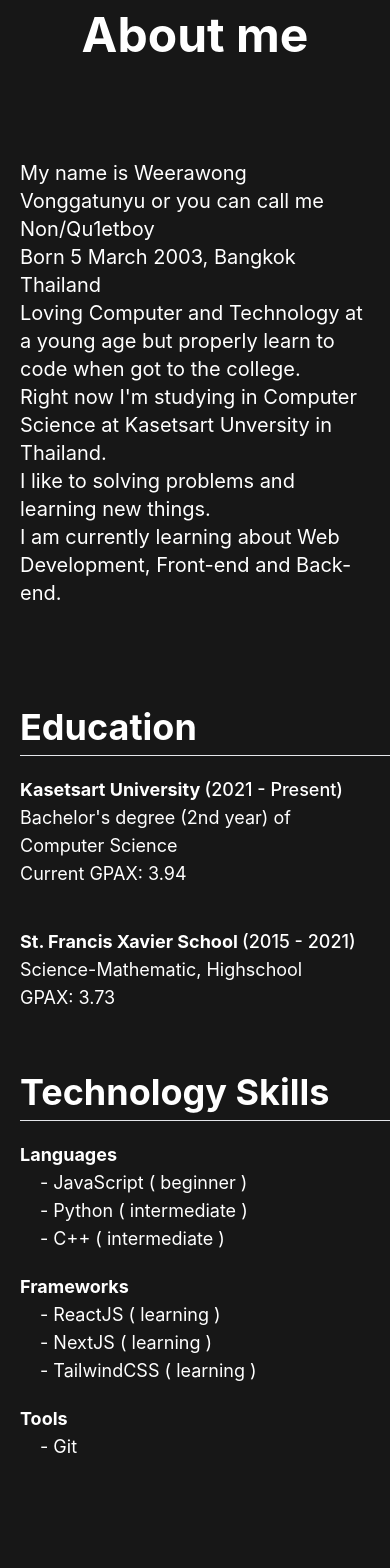
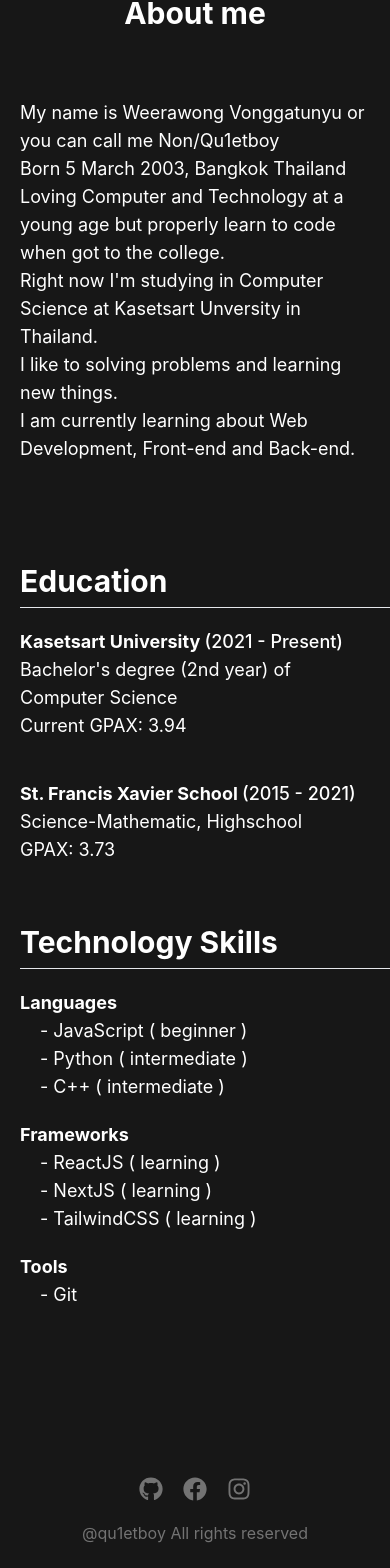
Before and after one commit to Qu1etboy/portfolio, a Next.js app: page /About in a window 390 px wide. Shown: the part 121-1689 px from the top of the page. Built offline with nearby package versions, Linux system fonts and the light colour scheme.

Commit message:
Refactor code and fix styling

```diff
--- /dev/null
+++ b/components/Container.js
@@ -0,0 +1,34 @@
+import Head from "next/head";
+import Navbar from "./Navbar";
+import Footer from "./Footer";
+
+const Container = (props) => {
+  const { children, ...customMeta } = props;
+
+  const meta = {
+    title: "Qu1etboy",
+    description: "Qu1etboy's Website",
+    author: "Weerawong Vonggatunyu",
+    type: "website",
+    ...customMeta,
+  };
+
+  return (
+    <>
+      <Head>
+        <meta charSet="UTF-8" />
+        <meta name="viewport" content="width=device-width, initial-scale=1" />
+        <meta name="description" content={meta.description} />
+        <meta name="author" content={meta.author} />
+        <title>{meta.title}</title>
+      </Head>
+      <div className="flex flex-col min-h-screen relative text-black dark:text-white">
+        <Navbar />
+        {children}
+        <Footer />
+      </div>
+    </>
+  );
+};
+
+export default Container;
--- a/components/Footer.js
+++ b/components/Footer.js
@@ -1,9 +1,15 @@
 import { FaGithub, FaFacebook, FaInstagram } from "react-icons/fa";
 import Link from "next/link";
+import { useRouter } from "next/router";
 
 const Footer = () => {
+  const router = useRouter();
   return (
-    <div className="w-full p-5 mt-auto text-neutral-500 flex flex-col items-center">
+    <div
+      className={`w-full ${
+        router.asPath === "/" ? "absolute" : ""
+      } bottom-0 p-5 mt-auto text-neutral-500 flex flex-col items-center`}
+    >
       <div className="flex gap-5 mb-5">
         <Link href="https://github.com/Qu1etboy">
           <FaGithub className="text-2xl cursor-pointer" />
--- a/components/GridItem.js
+++ b/components/GridItem.js
@@ -9,7 +9,7 @@ export const WorkGridItem = ({ children, thumbnail, title, url }) => {
           <Image src={thumbnail} width="200" height="200" alt="thumbnail" />
         </div>
         <div className="text-center p-5 h-[200px] w-[200px]">
-          <h1 className="font-bold text-2xl mb-5">{title}</h1>
+          <h1 className="font-bold text-lg mb-5">{title}</h1>
           <p>{children}</p>
         </div>
       </div>
--- a/components/Navbar.js
+++ b/components/Navbar.js
@@ -4,22 +4,29 @@ import Link from "next/link";
 import { FaBars } from "react-icons/fa";
 import { IoMdClose } from "react-icons/io";
 import { SlideDown } from "./Animations";
+import { useRouter } from "next/router";
 
 const Navbar = () => {
   const [open, setOpen] = useState(false);
+  const router = useRouter();
 
   return (
-    <div>
-      <div className="container mx-auto relative w-full bg-neutral-50 dark:bg-neutral-900 flex items-center z-20 duration-200">
-        <div className={`hidden md:block`}>
+    <>
+      <div
+        className={`${
+          router.asPath === "/" ? "absolute" : ""
+        } w-full bg-neutral-50 dark:bg-neutral-900 flex justify-center items-center z-20 duration-200`}
+      >
+        <div className="flex items-center container">
+          <div className="hidden md:block">
             <ul className="flex flex-col md:flex-row list-none">
               <Link href="/">
                 <li className="px-5 cursor-pointer">Home</li>
               </Link>
-            <Link href="/About">
+              <Link href="/about">
                 <li className="px-5 cursor-pointer">About me</li>
               </Link>
-            <Link href="/Works">
+              <Link href="/works">
                 <li className="px-5 cursor-pointer">Works</li>
               </Link>
             </ul>
@@ -32,6 +39,7 @@ const Navbar = () => {
               ) : (
                 <FaBars className="block md:hidden ml-3 cursor-pointer text-xl" />
               )}
+            </div>
           </div>
         </div>
       </div>
@@ -61,7 +69,7 @@ const Navbar = () => {
           </ul>
         </div>
       </SlideDown>
-    </div>
+    </>
   );
 };
 
--- a/pages/About.js
+++ b/pages/About.js
@@ -2,46 +2,65 @@ import Navbar from "../components/Navbar";
 import Footer from "../components/Footer";
 import { FadeIn } from "../components/Animations";
 import Layout from "../components/layouts/article";
+import Container from "../components/Container";
 
 const About = () => {
   return (
-        <Layout title='About'>
-                <div className="relative w-full min-h-screen dark:text-white text-black duration-200">
-                    <Navbar/>
-
+    <Container>
       <FadeIn>
-                        <div className="flex flex-col justify-center items-center mt-16 md:mt-32">
-                            <h1 className='text-5xl font-bold mb-20'>About me</h1>
-                            <div className='text-xl p-5'>
-                                <p>My name is Weerawong Vonggatunyu or you can call me Non/Qu1etboy</p>
+        <div className="flex flex-col justify-center items-center mt-12">
+          <h1 className="text-3xl font-bold mb-12">About me</h1>
+          <div className="text-lg p-5">
+            <p>
+              My name is Weerawong Vonggatunyu or you can call me Non/Qu1etboy
+            </p>
             <p>Born 5 March 2003, Bangkok Thailand</p>
-                                <p>Loving Computer and Technology at a young age but properly learn to code when got to the college.</p>
-                                <p>Right now I&apos;m studying in Computer Science at Kasetsart Unversity in Thailand.</p>
+            <p>
+              Loving Computer and Technology at a young age but properly learn
+              to code when got to the college.
+            </p>
+            <p>
+              Right now I&apos;m studying in Computer Science at Kasetsart
+              Unversity in Thailand.
+            </p>
             <p>I like to solving problems and learning new things.</p>
-                                <p>I am currently learning about Web Development, Front-end and Back-end.</p>
+            <p>
+              I am currently learning about Web Development, Front-end and
+              Back-end.
+            </p>
           </div>
           <div className="grid grid-cols-1 md:grid-cols-2 gap-10 mt-20 mb-32">
             <div>
-                                    <h1 className='ml-5 text-4xl font-bold border-b pb-2'>Education</h1>
+              <h1 className="ml-5 text-3xl font-bold border-b pb-2">
+                Education
+              </h1>
               <ul className="text-lg">
                 <li className="p-5">
-                                            <h1 className='font-bold'>Kasetsart University <span className="font-medium">(2021 - Present)</span></h1>
+                  <h1 className="font-bold">
+                    Kasetsart University{" "}
+                    <span className="font-medium">(2021 - Present)</span>
+                  </h1>
                   <p>Bachelor&apos;s degree (2nd year) of Computer Science</p>
                   <p>Current GPAX: 3.94</p>
                 </li>
                 <li className="p-5">
-                                            <h1 className='font-bold'>St. Francis Xavier School <span className="font-medium">(2015 - 2021)</span></h1>
+                  <h1 className="font-bold">
+                    St. Francis Xavier School{" "}
+                    <span className="font-medium">(2015 - 2021)</span>
+                  </h1>
                   <p>Science-Mathematic, Highschool</p>
                   <p>GPAX: 3.73</p>
                 </li>
               </ul>
             </div>
             <div>
-                                    <h1 className='ml-5 text-4xl font-bold border-b pb-2'>Technology Skills</h1>
+              <h1 className="ml-5 text-3xl font-bold border-b pb-2">
+                Technology Skills
+              </h1>
               <ul className="text-lg p-5">
                 <li className="mb-5">
                   <span className="font-bold">Languages</span>
-                                                <ul className='pl-5'>
+                  <ul className="pl-5">
                     <li>- JavaScript ( beginner )</li>
                     <li>- Python ( intermediate )</li>
                     <li>- C++ ( intermediate )</li>
@@ -49,7 +68,7 @@ const About = () => {
                 </li>
                 <li className="mb-5">
                   <span className="font-bold">Frameworks</span>
-                                                <ul className='pl-5'>
+                  <ul className="pl-5">
                     <li>- ReactJS ( learning )</li>
                     <li>- NextJS ( learning )</li>
                     <li>- TailwindCSS ( learning )</li>
@@ -57,7 +76,7 @@ const About = () => {
                 </li>
                 <li>
                   <span className="font-bold">Tools</span>
-                                                <ul className='pl-5'>
+                  <ul className="pl-5">
                     <li>- Git</li>
                   </ul>
                 </li>
@@ -66,10 +85,8 @@ const About = () => {
           </div>
         </div>
       </FadeIn>
-                    <Footer />
-                </div>
-        </Layout>
-    )
-}
+    </Container>
+  );
+};
 
 export default About;
--- a/pages/index.js
+++ b/pages/index.js
@@ -4,6 +4,7 @@ import Typed from "typed.js";
 import { FadeIn } from "../components/Animations";
 import Footer from "../components/Footer";
 import Navbar from "../components/Navbar";
+import Container from "../components/Container";
 import "../styles/Home.module.css";
 
 export default function Home() {
@@ -25,9 +26,8 @@ export default function Home() {
   }, []);
 
   return (
-    <div className="relative min-h-screen w-full duration-200 text-black dark:text-white flex flex-col">
-      <Navbar />
-      <div className="w-full mt-32 md:mt-48  flex justify-center items-center">
+    <Container>
+      <div className="w-full min-h-screen flex justify-center items-center">
         <FadeIn>
           <div className="flex-col justify-center items-center">
             <div className="flex flex-col justify-center items-center">
@@ -49,7 +49,7 @@ export default function Home() {
               </div>
             </div>
 
-            <div className="grid grid-cols-1 md:grid-cols-2 gap-5 mb-32 mt-10 mx-auto w-72 md:w-96">
+            <div className="grid grid-cols-1 md:grid-cols-2 gap-5 mt-10 mx-auto w-72 md:w-96">
               <Link href="/About">
                 <button className="text-lg from-pink-600 via-pink-500 bg-gradient-to-r to-pink-600 p-5 rounded-lg hover:bg-pink-700 duration-75">
                   About me
@@ -64,8 +64,6 @@ export default function Home() {
           </div>
         </FadeIn>
       </div>
-
-      <Footer />
-    </div>
+    </Container>
   );
 }
```
Also changed, not shown: pages/Works.js (+20 -15 lines). Lines whose indentation alone changed are shown as unchanged.
